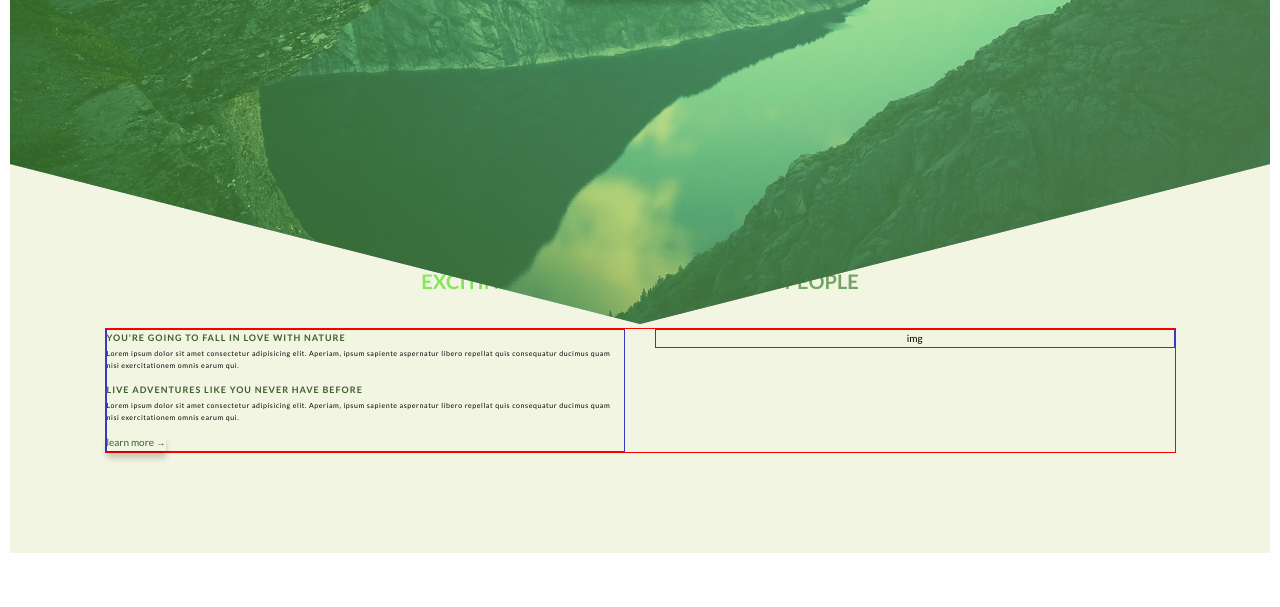
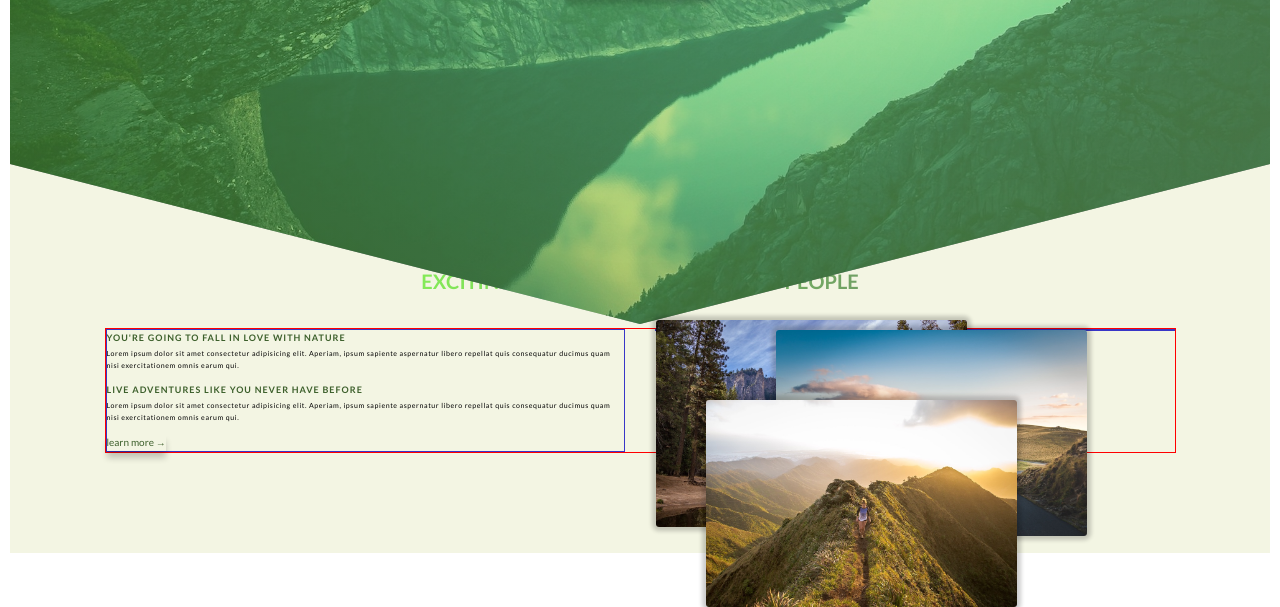
Before and after one commit to wantingPeng/animation-basic, a website: page index.html in a window 1280 px wide. Shown: the part 476-1083 px from the top of the page. Before the commit the page ends 1029 px from the top, so only its background shows below. Drawn offline with Linux system fonts and the light colour scheme.

Commit message:
finish intro-img and fixed bug &:hover:not(:hover)

```diff
--- a/index.html
+++ b/index.html
@@ -25,7 +25,6 @@
 <h2 class="intro__headline uppercase margen-button-large" >
   Exciting tours for adventurous people
 </h2>
-
 <div class="two-column">
   <div class="intro__text textAlign-start">
     <h3 class="intro__title uppercase margen-button-small">You're going to fall in love with nature</h3>
@@ -37,7 +36,9 @@
     <a href="#" class="button intro__button ">learn more &rarr;</a>
   </div>
   <div class="intro__img">
-      img
+    <img class="img img_1"  src="/img/nat-1-large.jpg" alt="">
+    <img class="img img_2"  src="/img/nat-2-large.jpg" alt="">
+    <img class="img img_3"  src="/img/nat-3-large.jpg" alt="">
   </div>
 </div>
 
--- a/sass/abstract/_variables.scss
+++ b/sass/abstract/_variables.scss
@@ -4,7 +4,6 @@ $color-1:hsl(108, 58%, 60%, 0.5);
 $color-2:hsl(102, 65%, 43%, 0.5);
 $color-btu:rgba(255, 255, 255);
 $main-font-color:hsl(0, 0%, 100%);
-$box-shadow:hsl(0, 0%, 0%,0.2);
 $main-gray:hwb(67 89% 4%);
 $text-bg-color-1:hsl(108, 24%, 51%);
 $text-bg-color-2:hsl(102, 78%, 63%);
@@ -19,3 +18,6 @@ $p-small:.7rem;
 
 
 $two-colum-gap:3rem;
+
+$box-shadow:hsl(0, 0%, 0%,0.2);
+$box-shadow-biger:hsl(0, 0%, 0%,0.3);
--- /dev/null
+++ b/sass/component/_img.scss
@@ -0,0 +1,39 @@
+@use "../abstract/_all" as *;
+
+.intro__img{
+  position: relative;
+
+}
+.img{
+position: absolute;
+border-radius:3px;
+box-shadow: 0 0 4px 4px $box-shadow;
+width: 60%;
+z-index: 1;
+transition:z-index .1s ease-out ;
+  &_1{
+    top:-1rem;
+left: 0;
+
+  }
+  &_2{
+    top: 0;
+left: 12rem;
+
+  }
+  &_3{
+    top:7rem;
+left: 5rem;
+  }
+  &:hover{
+    outline-offset: 5px;
+    outline: 2px $text-bg-color-1 dotted;
+    z-index: 3;
+    box-shadow: 0 0 6px 6px $box-shadow-biger;
+ transform: scale(1.1);
+  }
+
+}
+.intro__img:hover .img:not(:hover) {
+  transform: scale(0.9);
+      }
--- a/sass/main.scss
+++ b/sass/main.scss
@@ -5,6 +5,7 @@
 @use "base/utilities";
 
 @use "component/button";
+@use "component/img";
 
 @use "layout/header";
 @use "layout/two-column.scss";
```
Also changed, not shown: sass/component/.img.css (added), sass/component/_button.scss (line endings or trailing spaces), sass/main.css, style.css, 5 other files.
